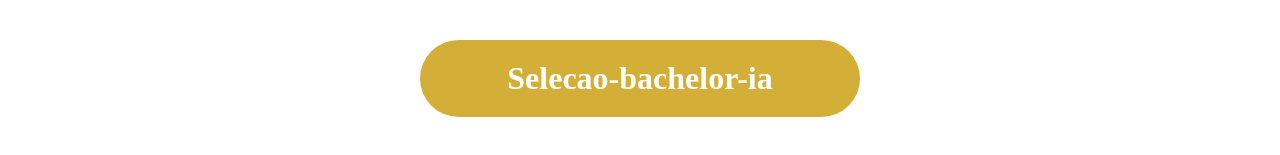
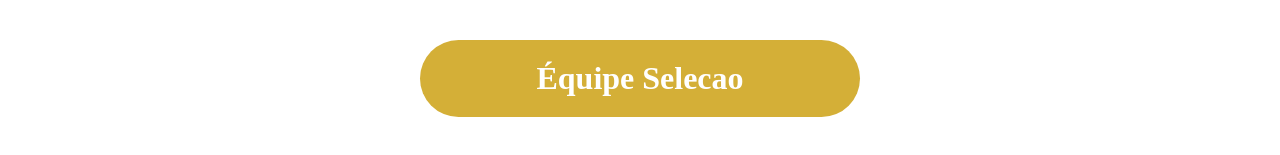
Before and after one commit to Selecao-bachelor-ia/tp1, a plain HTML site: page index.html in a window 1280 px wide. Shown: the top 155 px of the page. Drawn offline with Linux system fonts and the light colour scheme.

Commit message:
Update team name in index.html header

```diff
--- a/index.html
+++ b/index.html
@@ -7,7 +7,7 @@
 </head>
 <body>
   <header>
-    <h1>Selecao-bachelor-ia</h1>
+    <h1>Équipe Selecao</h1>
     <h1>Nom de l'équipe</h1>
     <p>Étudiants en Bachelor Développement IA</p>
   </header>
```
